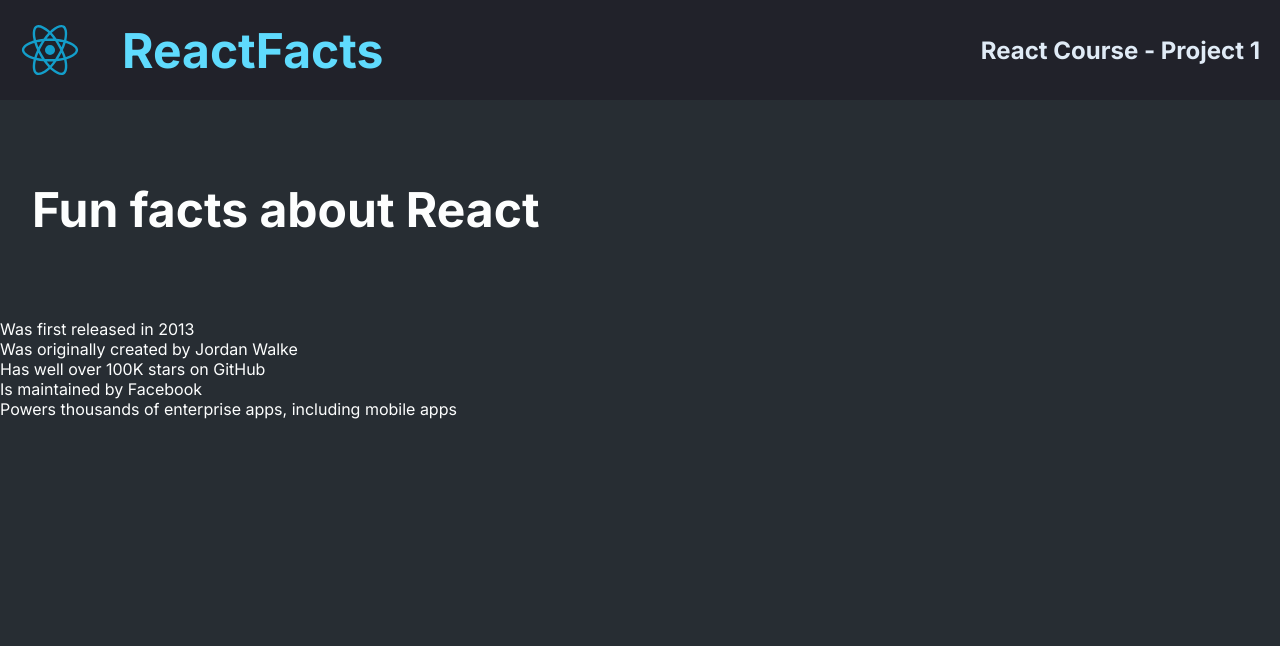
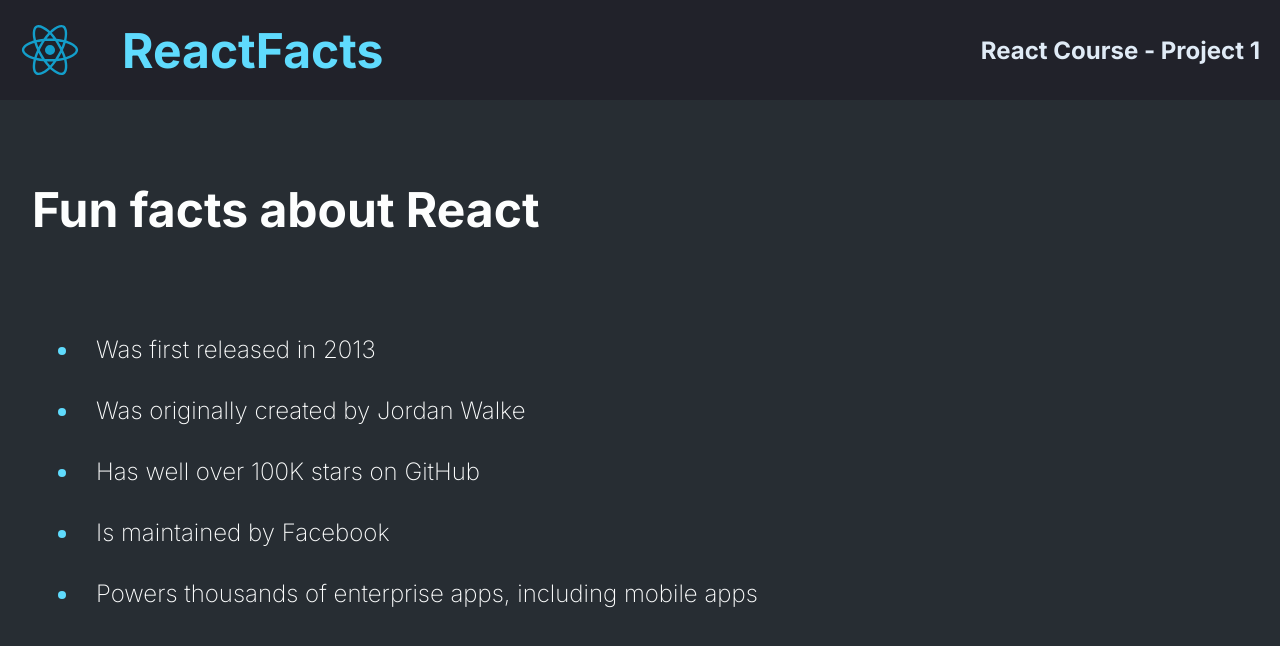
Before and after one commit to dijanakalaposratic/scrimba-react-p1-static-page, a React (Vite) app: page / in a window 1280 px wide. Shown: the top 646 px of the page. Built offline with nearby package versions, Linux system fonts and the light colour scheme.

Commit message:
added styling for <ul> amd <li> elements

```diff
--- a/src/main.css
+++ b/src/main.css
@@ -47,6 +47,16 @@ h1 {
 	padding: 5rem 2rem;
 }
 
-/* ul {
-	list-style: disc;
-} */
+ul {
+	font-size: 1.5rem;
+	font-weight: 200;
+	padding: 0 5rem;
+}
+
+li {
+	padding: 1rem;
+}
+
+li::marker {
+	color: #5fdbfd;
+}
```
